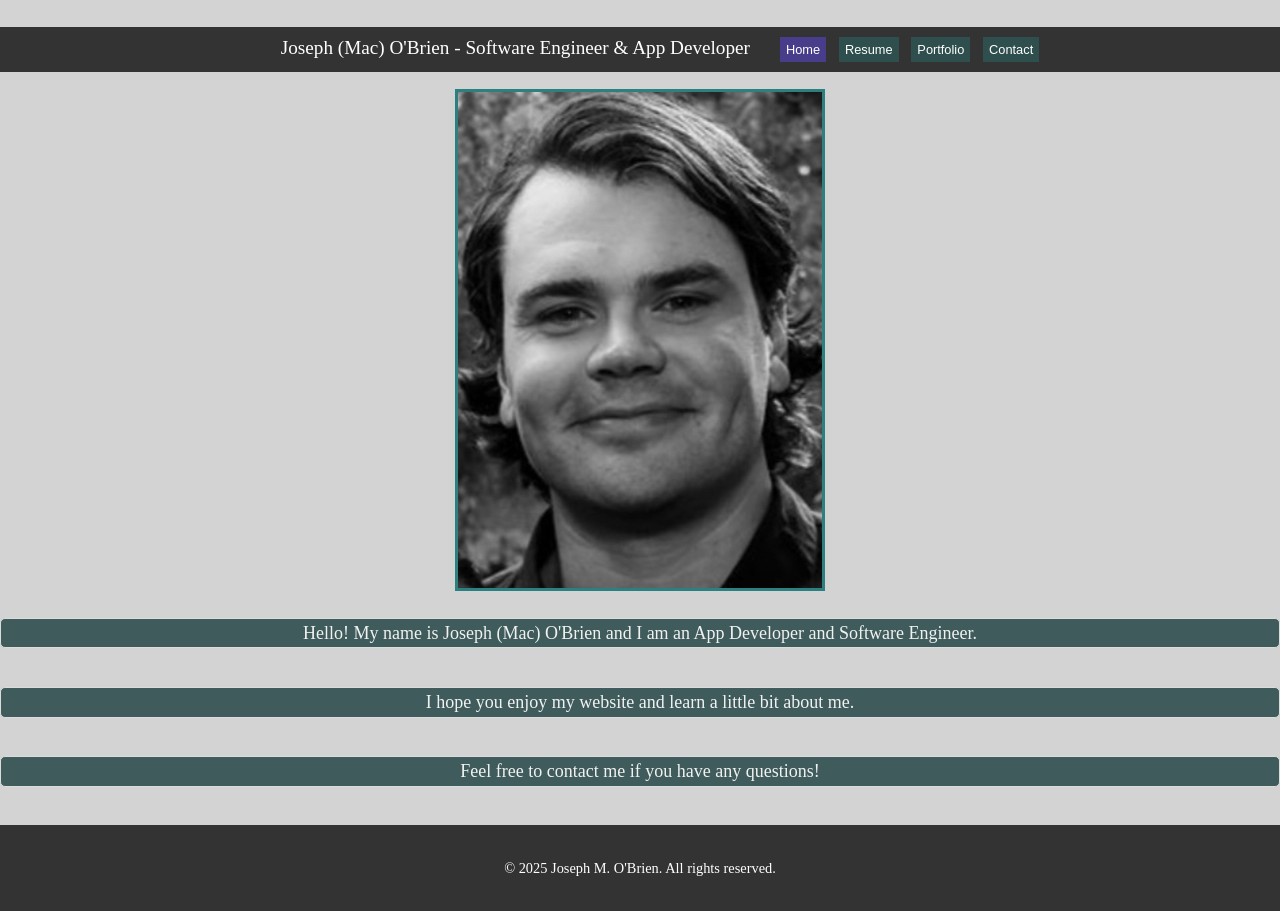
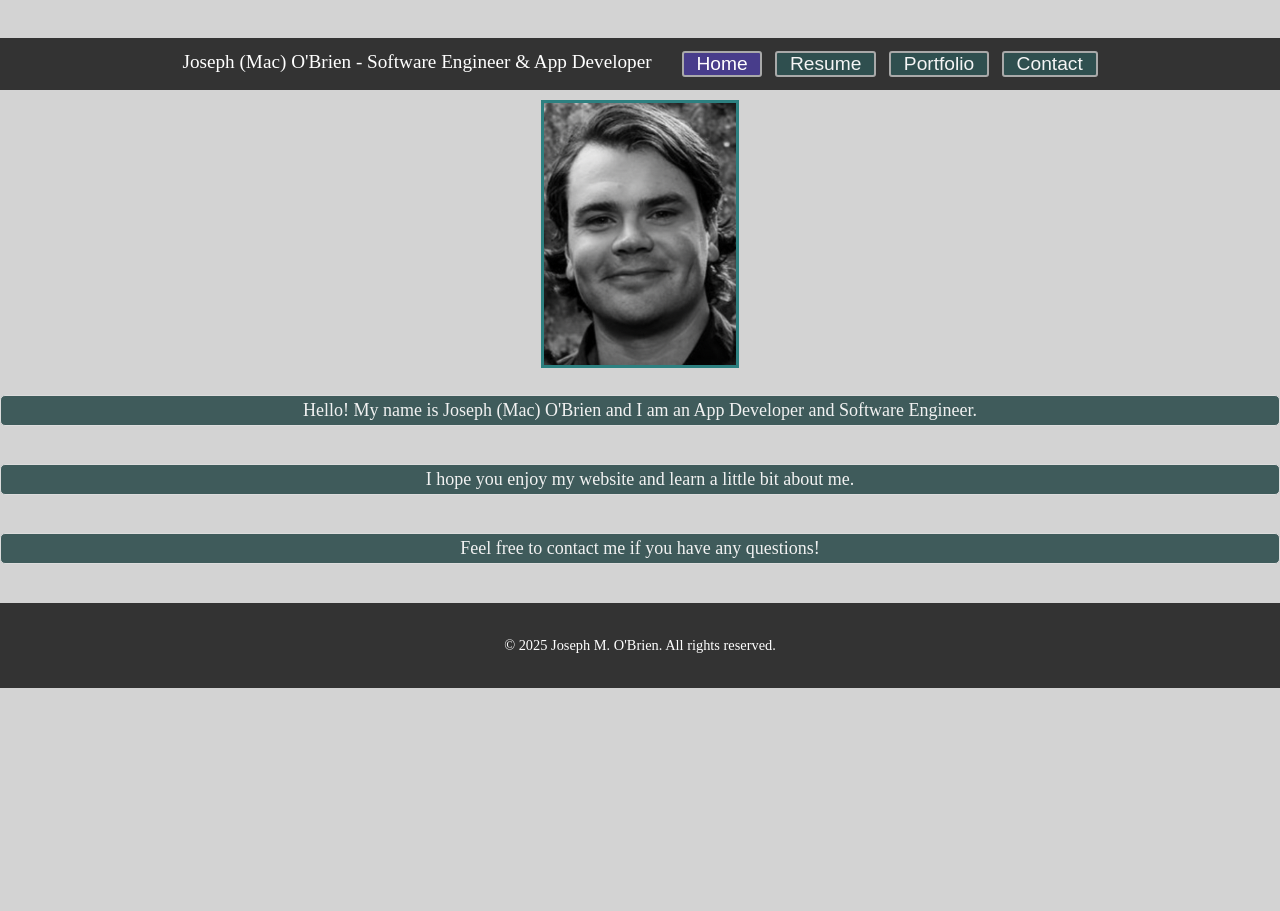
Before and after one commit to jobrien127/personal-site, a React (Create React App) app: page / in a window 1280 px wide. After the commit the page ends 800 px from the top, so only its background shows below. Built offline with nearby package versions, Linux system fonts and the light colour scheme; the HTML template or start-up script is replaced by a standard one.

Commit message:
more style updates

```diff
--- a/src/components/About/About.tsx
+++ b/src/components/About/About.tsx
@@ -1,7 +1,11 @@
-import React from 'react';
+import React, { useEffect } from 'react';
 import './About.css';
 
 const About: React.FC = () => {
+  useEffect(() => {
+    window.scrollTo(0, 0);
+  }, []);
+
   return (
     <section id="about">
       <div className="about-text">
--- a/src/components/Contact/Contact.tsx
+++ b/src/components/Contact/Contact.tsx
@@ -1,7 +1,10 @@
-import React from 'react';
+import React, { useEffect } from 'react';
 import './Contact.css';
 
 const Contact: React.FC = () => {
+  useEffect(() => {
+    window.scrollTo(0, 0);
+  }, []);
   return (
     <section id="contact">
       <div className="contact-text">
--- a/src/components/Home/Home.css
+++ b/src/components/Home/Home.css
@@ -28,8 +28,20 @@
 }
 
 .home-image {
-  max-width: 40%;
   height: auto;
   margin: 5px;
   border: 3px solid #2d8080;
 }
+
+/* Media Queries */
+@media (max-width: 768px) {
+  .home-image {
+    max-width: 35vw;
+  }
+}
+
+@media (min-width: 1024px) {
+  .home-image {
+    max-width: 15vw;
+  }
+}
--- a/src/components/Home/Home.tsx
+++ b/src/components/Home/Home.tsx
@@ -1,7 +1,10 @@
-import React from 'react';
+import React, { useEffect } from 'react';
 import './Home.css';
 
 const Home: React.FC = () => {
+  useEffect(() => {
+    window.scrollTo(0, 0);
+  }, []);
   return (
     <section id="home">
       <h2>Welcome!</h2>
--- a/src/components/Portfolio/Portfolio.tsx
+++ b/src/components/Portfolio/Portfolio.tsx
@@ -1,4 +1,4 @@
-import React from 'react';
+import React, { useEffect } from 'react';
 import './Portfolio.css';
 
 interface Project {
@@ -45,6 +45,9 @@ const projects: Project[] = [
 ];
 
 const Portfolio: React.FC = () => {
+  useEffect(() => {
+    window.scrollTo(0, 0);
+  }, []);
   return (
     <section id="portfolio">
       <h2>Portfolio</h2>
--- a/src/components/Resume/Resume.tsx
+++ b/src/components/Resume/Resume.tsx
@@ -1,7 +1,11 @@
-import React from 'react';
+import React, { useEffect } from 'react';
 import './Resume.css';
 
 const Resume: React.FC = () => {
+  useEffect(() => {
+    window.scrollTo(0, 0);
+  }, []);
+
   return (
     <section id="resume">
       <div className="resume-text">
--- a/src/components/TabBar/TabBar.css
+++ b/src/components/TabBar/TabBar.css
@@ -17,17 +17,14 @@
 }
 
 @media (max-width: 768px) {
-  /* TabBar styles */
   .tab-bar {
     position: fixed;
     width: 100%;
     background-color: #333;
     display: flex;
     z-index: 1000;
-    height: 23vw;
+    height: 26vw;
   }
-
-  /* Tablets & Mobile */
   .tab-header {
     font-size: 5vw;
     text-align: center;
@@ -38,7 +35,11 @@
     color: whitesmoke;
     text-decoration: none;
     padding: 2vw;
-    font-size: 4vw;
+    border-color: darkgrey;
+    border-radius: 3px;
+    border-style: solid;
+    color: whitesmoke;
+    font-size: 5vw;
     margin: 1vw;
   }
 
@@ -50,23 +51,21 @@
 }
 
 @media (min-width: 1024px) {
-  /* TabBar styles */
   .tab-bar {
     position: fixed;
     width: 100%;
     background-color: #333;
     display: flex;
-    padding: 10px 20px;
     z-index: 1000;
-    height: 2vw;
+    height: 3vw;
+    padding-top: 1vw;
   }
-  /* Desktops */
   .tab-header {
     font-size: 1.5vw;
   }
 
   .tab-link {
-    font-size: 1vw;
+    font-size: 1.5vw;
   }
 
   .tab-links {
@@ -77,8 +76,11 @@
   }
   .tab-link {
     background: #2f4f4f;
-    border: none;
-    color: white;
+    padding: 0vw 1vw;
+    border-color: darkgrey;
+    border-radius: 3px;
+    border-style: solid;
+    color: whitesmoke;
     text-decoration: none;
     cursor: pointer;
   }
--- a/src/styles/App.css
+++ b/src/styles/App.css
@@ -9,7 +9,7 @@ html {
 
 .app .content {
   background-color: transparent;
-  margin-top: 2vw;
+  margin-top: 3vw;
 }
 
 @media (max-width: 768px) {
```
